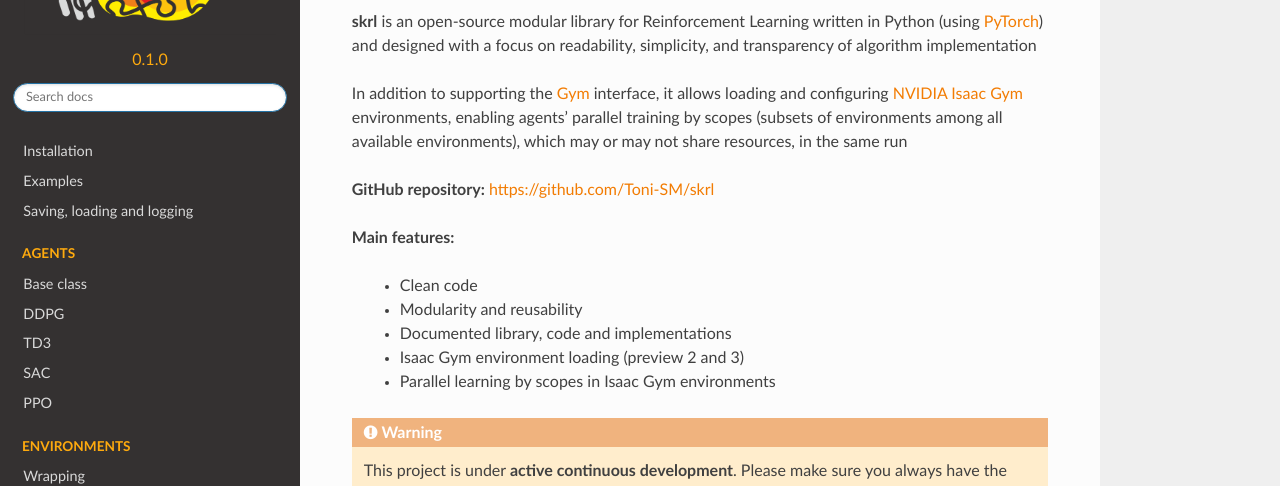
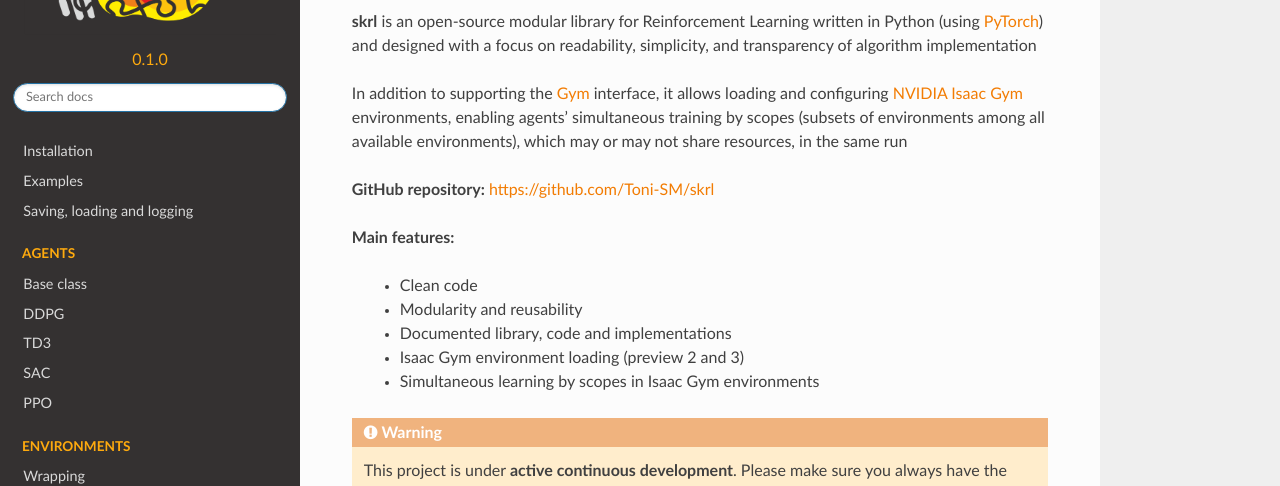
Before and after one commit to Toni-SM/skrl, a Sphinx documentation site: the page built from docs/source/index.rst, in a window 1280 px wide and 900 px high. Shown: the part 150-636 px from the top of the window. Built offline with Sphinx 7.4.7 and the Read the Docs theme 2.0.0, drawn with Linux system fonts in a browser that asks for light colours; pages that are not in the unit, such as notebooks, are missing from menus.

Commit message:
Change word parallel by simultaneous in docs

```diff
--- a/docs/source/index.rst
+++ b/docs/source/index.rst
@@ -3,7 +3,7 @@
 
 **skrl** is an open-source modular library for Reinforcement Learning written in Python (using `PyTorch <https://pytorch.org/>`_) and designed with a focus on readability, simplicity, and transparency of algorithm implementation
 
-In addition to supporting the `Gym <https://gym.openai.com/>`_ interface, it allows loading and configuring `NVIDIA Isaac Gym <https://developer.nvidia.com/isaac-gym>`_ environments, enabling agents' parallel training by scopes (subsets of environments among all available environments), which may or may not share resources, in the same run
+In addition to supporting the `Gym <https://gym.openai.com/>`_ interface, it allows loading and configuring `NVIDIA Isaac Gym <https://developer.nvidia.com/isaac-gym>`_ environments, enabling agents' simultaneous training by scopes (subsets of environments among all available environments), which may or may not share resources, in the same run
 
 **GitHub repository:** https://github.com/Toni-SM/skrl
 
@@ -13,7 +13,7 @@
     * Modularity and reusability
     * Documented library, code and implementations
     * Isaac Gym environment loading (preview 2 and 3)
-    * Parallel learning by scopes in Isaac Gym environments
+    * Simultaneous learning by scopes in Isaac Gym environments
 
 .. warning::
 
--- a/docs/source/intro/data.rst
+++ b/docs/source/intro/data.rst
@@ -46,6 +46,7 @@
       :width: 100%
       :align: center
       :alt: TensorBoard panel
+
 |
 
 The following table shows the metrics/scales tracked by each agent ([**+**] all the time, [**-**] only when such a function is enabled in the agent's configuration):
```
Also changed, not shown: docs/source/_static/imgs/example_parallel.jpg (added).
